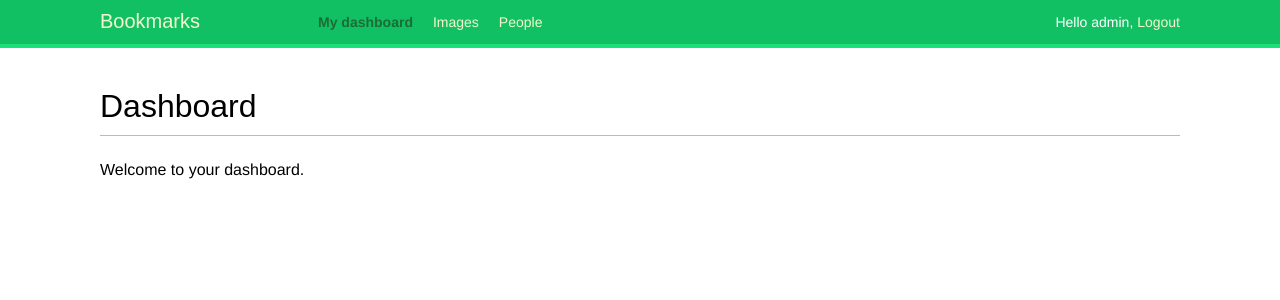
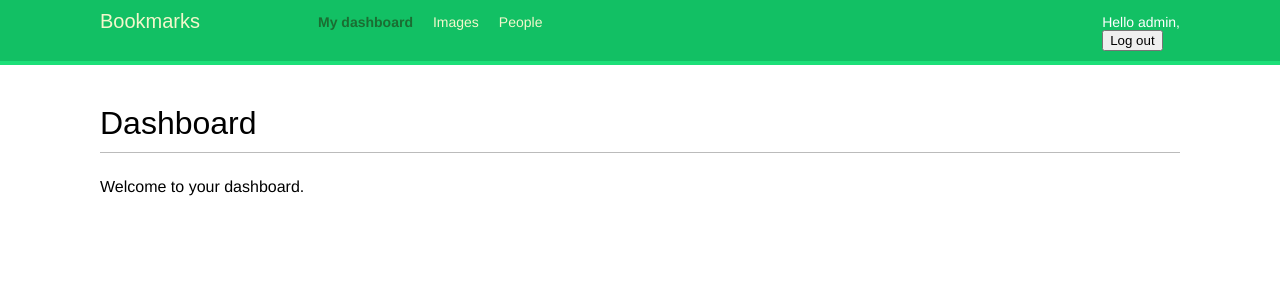
Before and after one commit to marufjann/bookmarks, a Django app: page /account/ in a window 1280 px wide. Shown: the top 300 px of the page. Run offline with Django 5.2, Linux system fonts and the light colour scheme; the first user in the database is signed in; some web fonts are replaced.

Commit message:
fixed logout

```diff
--- a/account/templates/account/base.html
+++ b/account/templates/account/base.html
@@ -24,7 +24,11 @@
         <span class="user">
         {% if request.user.is_authenticated %}
             Hello {{ request.user.first_name|default:request.user.username }},
-            <a href="{% url "logout" %}">Logout</a>
+
+            <form action="{% url 'logout' %}" method="post">
+                {% csrf_token %}
+                <button type="submit">Log out</button>
+            </form>
         {% else %}
             <a href="{% url "login" %}">Log-in</a>
         {% endif %}
--- a/account/views.py
+++ b/account/views.py
@@ -1,6 +1,6 @@
 from django.shortcuts import render
 from django.http import HttpResponse
-from django.contrib.auth import authenticate, login
+from django.contrib.auth import authenticate, login, logout
 from django.contrib.auth.decorators import login_required
 from .forms import LoginForm
 
@@ -31,3 +31,8 @@ def dashboard(request):
     return render(request,
                   'account/dashboard.html',
                   {'section': 'dashboard'})
+
+
+def user_logout(request):
+    logout(request)
+    return render(request, 'registration/logged_out.html', {})
```
Also changed, not shown: account/templates/registration/logged_out.html (renamed from account/templates/registration/logged_ out.html), db.sqlite3.
